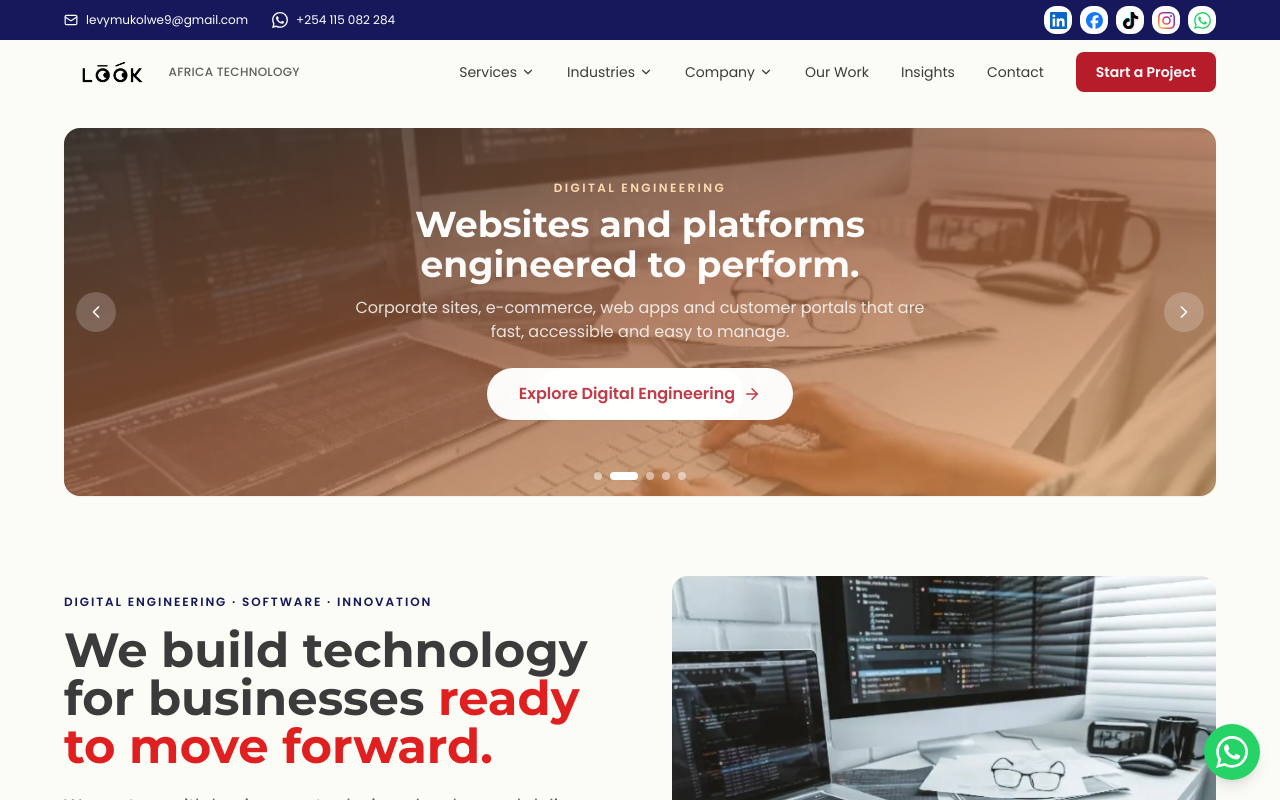
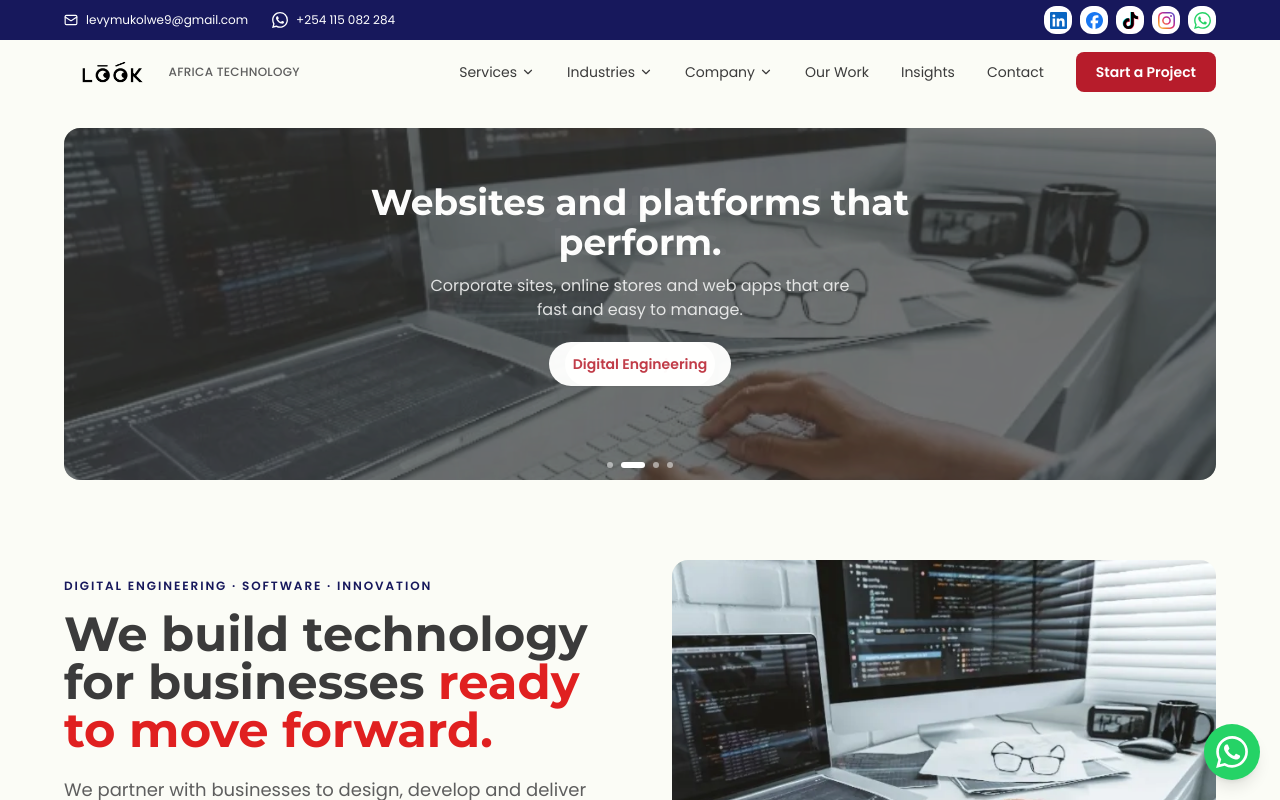
Before and after one commit to Levy254885/lookafrica-technology, a React (Vite) app: page / in a window 1280 px wide. Shown: the top 800 px of the page. Built offline with nearby package versions, Linux system fonts and the light colour scheme.

Commit message:
Refactor HeroSlider component and update slides

```diff
--- a/src/components/ui/HeroSlider.tsx
+++ b/src/components/ui/HeroSlider.tsx
@@ -1,13 +1,11 @@
 import { useEffect, useState } from 'react'
 import { Link } from 'react-router-dom'
-import { ArrowRight, ChevronLeft, ChevronRight } from 'lucide-react'
 
 const slides = [
-  { img: '/images/about/boardroom-skyline.webp', eyebrow: 'Work with LOOK AFRICA', title: 'Technology built around your business.', text: 'Tell us about your project and get a considered response from the team.', cta: 'Start a project', to: '/contact' },
-  { img: '/images/hero/developer-workstation.webp', eyebrow: 'Digital Engineering', title: 'Websites and platforms engineered to perform.', text: 'Corporate sites, e-commerce, web apps and customer portals that are fast, accessible and easy to manage.', cta: 'Explore Digital Engineering', to: '/services/digital-engineering' },
-  { img: '/images/services/crm-laptop.webp', eyebrow: 'Software Development', title: 'Custom software that fits how you work.', text: 'Business systems, SaaS platforms and automation that replace manual work.', cta: 'Explore Software Development', to: '/services/software-development' },
-  { img: '/images/services/seo-audit-laptop.webp', eyebrow: 'Digital Growth', title: 'Be found in search and in AI answers.', text: 'Technical SEO, performance and analytics, plus content that answers real customer questions.', cta: 'Explore Digital Growth', to: '/services/digital-growth' },
-  { img: '/images/services/server-aisle-blue.webp', eyebrow: 'Cloud & Infrastructure', title: 'Reliable hosting and care after launch.', text: 'Deployment, maintenance and performance work so what we build stays fast and available.', cta: 'Explore Cloud & Infrastructure', to: '/services/cloud-infrastructure' },
+  { img: '/images/about/boardroom-skyline.webp', title: 'Technology built around your business.', text: 'Tell us about your project and get a considered response from the team.', cta: 'Start a project', to: '/contact' },
+  { img: '/images/hero/developer-workstation.webp', title: 'Websites and platforms that perform.', text: 'Corporate sites, online stores and web apps that are fast and easy to manage.', cta: 'Digital Engineering', to: '/services/digital-engineering' },
+  { img: '/images/services/crm-laptop.webp', title: 'Custom software that fits how you work.', text: 'Business systems and automation that replace manual work.', cta: 'Software Development', to: '/services/software-development' },
+  { img: '/images/services/seo-audit-laptop.webp', title: 'Be found in search and AI answers.', text: 'Technical SEO, performance and content that answers real questions.', cta: 'Digital Growth', to: '/services/digital-growth' },
 ]
 
 export default function HeroSlider() {
@@ -20,23 +18,20 @@ export default function HeroSlider() {
     return () => clearInterval(t)
   }, [paused, n])
   return (
-    <section className="wrap pt-6" aria-roledescription="carousel" aria-label="Featured">
-      <div className="relative isolate min-h-[21rem] overflow-hidden rounded-2xl shadow-sm sm:min-h-[23rem]" onMouseEnter={() => setPaused(true)} onMouseLeave={() => setPaused(false)} onFocus={() => setPaused(true)} onBlur={() => setPaused(false)}>
+    <section className="wrap pt-4 sm:pt-6" aria-roledescription="carousel" aria-label="Featured">
+      <div className="relative isolate min-h-[17rem] overflow-hidden rounded-2xl sm:min-h-[22rem]" onMouseEnter={() => setPaused(true)} onMouseLeave={() => setPaused(false)}>
         {slides.map((s, k) => (
-          <div key={s.to + k} aria-hidden={k !== i} role="group" aria-roledescription="slide" aria-label={`${k + 1} of ${n}`}
-            className={`absolute inset-0 flex flex-col items-center justify-center px-6 pb-14 pt-8 text-center transition-opacity duration-700 sm:px-16 ${k === i ? 'opacity-100' : 'pointer-events-none opacity-0'}`}>
-            <img src={s.img} alt="" loading={k === 0 ? 'eager' : 'lazy'} className={`absolute inset-0 -z-20 h-full w-full object-cover transition-transform duration-[6000ms] ease-out ${k === i ? 'scale-110' : 'scale-100'}`} />
-            <div className="absolute inset-0 -z-10 bg-gradient-to-br from-[#1a0f08]/85 via-[#8f3a0f]/70 to-[#f28c28]/50" />
-            <p className="text-xs font-bold uppercase tracking-[0.2em] text-[#ffd9a8]">{s.eyebrow}</p>
-            <p className="mt-2 max-w-2xl font-display text-2xl font-bold text-white sm:text-4xl">{s.title}</p>
-            <p className="mx-auto mt-3 max-w-xl text-white/85">{s.text}</p>
-            <Link to={s.to} tabIndex={k === i ? 0 : -1} className="btn-white mt-6">{s.cta} <ArrowRight size={18} aria-hidden /></Link>
+          <div key={s.to} aria-hidden={k !== i} role="group" aria-roledescription="slide" aria-label={`${k + 1} of ${n}`}
+            className={`absolute inset-0 flex flex-col items-center justify-center px-6 pb-10 text-center transition-opacity duration-700 ${k === i ? 'opacity-100' : 'pointer-events-none opacity-0'}`}>
+            <img src={s.img} alt="" loading={k === 0 ? 'eager' : 'lazy'} className="absolute inset-0 -z-20 h-full w-full object-cover" />
+            <div className="absolute inset-0 -z-10 bg-black/60" />
+            <p className="max-w-2xl font-display text-2xl font-bold leading-tight text-white sm:text-4xl">{s.title}</p>
+            <p className="mt-3 max-w-md text-sm text-white/85 sm:text-base">{s.text}</p>
+            <Link to={s.to} tabIndex={k === i ? 0 : -1} className="btn-white mt-5 !px-6 !py-3 !text-sm">{s.cta}</Link>
           </div>
         ))}
-        <button onClick={() => setI((i - 1 + n) % n)} aria-label="Previous slide" className="absolute left-3 top-1/2 hidden h-10 w-10 -translate-y-1/2 place-items-center rounded-full bg-white/20 text-white backdrop-blur-0 hover:bg-white/35 sm:grid"><ChevronLeft size={20} /></button>
-        <button onClick={() => setI((i + 1) % n)} aria-label="Next slide" className="absolute right-3 top-1/2 hidden h-10 w-10 -translate-y-1/2 place-items-center rounded-full bg-white/20 text-white hover:bg-white/35 sm:grid"><ChevronRight size={20} /></button>
-        <div className="absolute inset-x-0 bottom-4 flex justify-center gap-2">
-          {slides.map((s, k) => <button key={s.to + k} onClick={() => setI(k)} aria-label={`Go to slide ${k + 1}`} aria-current={k === i} className={`h-2 rounded-full transition-all ${k === i ? 'w-7 bg-white' : 'w-2 bg-white/50'}`} />)}
+        <div className="absolute inset-x-0 bottom-3 flex justify-center gap-2">
+          {slides.map((s, k) => <button key={s.to} onClick={() => setI(k)} aria-label={`Go to slide ${k + 1}`} aria-current={k === i} className={`h-1.5 rounded-full transition-all ${k === i ? 'w-6 bg-white' : 'w-1.5 bg-white/50'}`} />)}
         </div>
       </div>
     </section>
```
